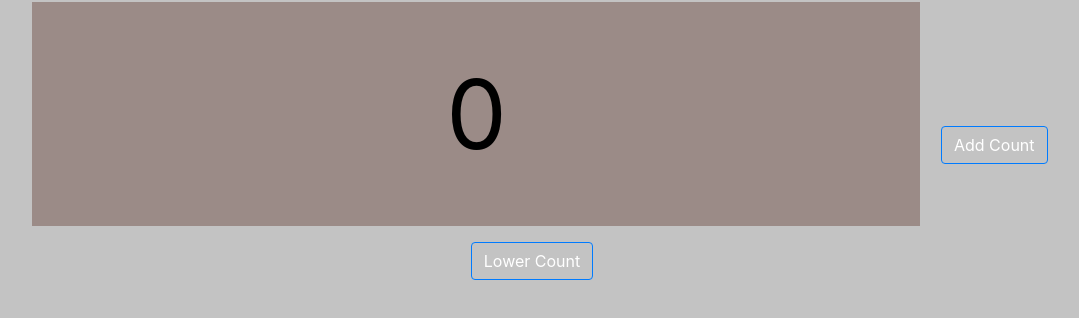
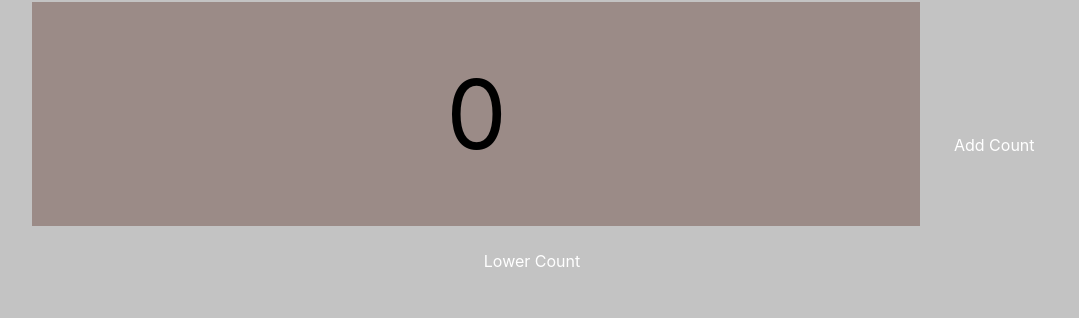
Before and after one commit to Dirtsam1/d4-counter, a plain HTML site: page index.html in a window 1280 px wide. Shown: the part 70-388 px from the top of the page, without its empty margins (108-1187 px from the left). Drawn offline with nearby package versions, Linux system fonts and the light colour scheme.

Commit message:
Update index.html

```diff
--- a/index.html
+++ b/index.html
@@ -19,8 +19,8 @@
             <input type="number" id="input" value="0">
 
             <!-- <div class="button-group-cont"> -->
-            <button class="btn btn-outline-primary" id="addCountButton">Add Count</button>
-            <button class="btn btn-outline-primary" id="lowerCountButton">Lower Count</button>
+            <button class="btn btn-default" id="addCountButton">Add Count</button>
+            <button class="btn btn-default" id="lowerCountButton">Lower Count</button>
         </div>
     </div>
     </div>
```
